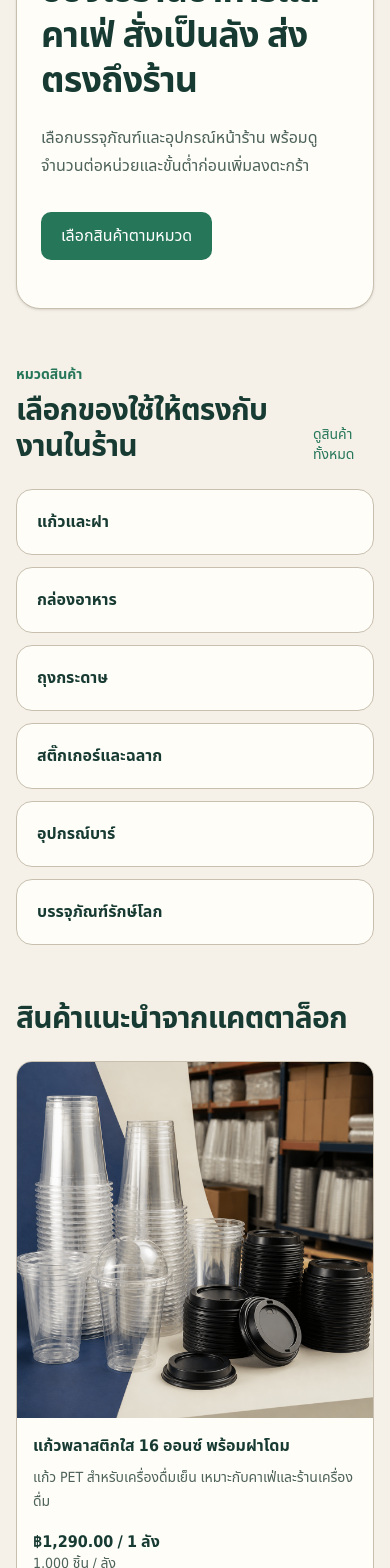
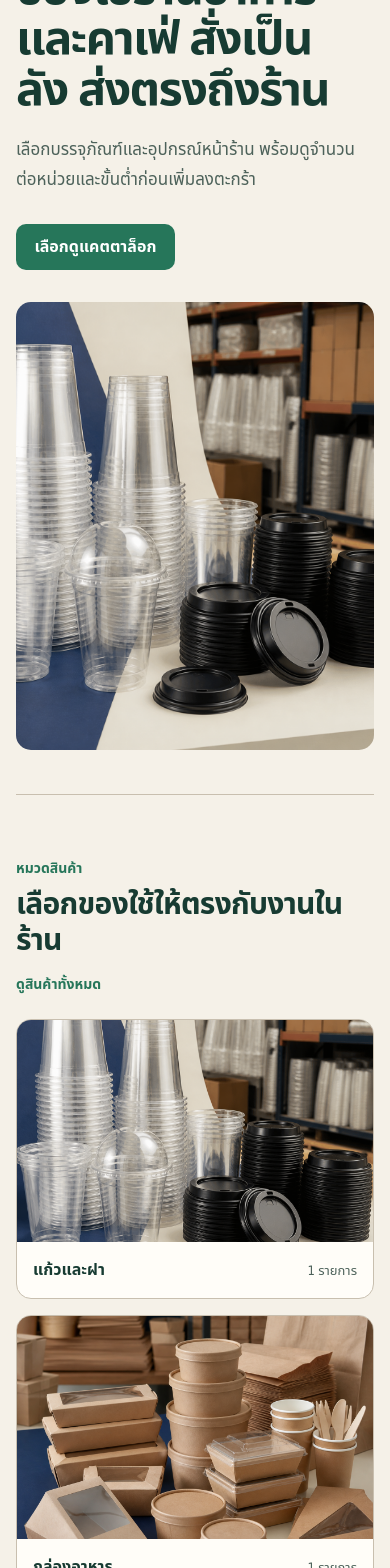
Before and after one commit to Phakinza007/supplymate-wholesale, a React (Vite) app: page / in a window 390 px wide. Shown: the part 360-1928 px from the top of the page. Built offline with nearby package versions, Linux system fonts and the light colour scheme.

Commit message:
feat: redesign SupplyMate catalogue journey

```diff
--- a/package.json
+++ b/package.json
@@ -13,6 +13,7 @@
     "pretest:e2e": "supabase start && node scripts/write-e2e-env.mjs && supabase db reset --yes",
     "test:e2e": "playwright test",
     "test:unit": "vitest run --passWithNoTests",
+    "test:showcase-e2e": "playwright test e2e/static-showcase.spec.ts --project=chromium",
     "test:showcase-artifact": "node scripts/assert-static-showcase.mjs"
   },
   "dependencies": {
--- a/src/showcase/ShowcaseCataloguePage.tsx
+++ b/src/showcase/ShowcaseCataloguePage.tsx
@@ -1,38 +1,11 @@
 import { Link, useSearchParams } from 'react-router-dom'
-import { formatPrice } from '@/lib/formatPrice'
-import { formatPackageLabel, quantityLabel } from '@/lib/wholesale'
-import { demoCategories, demoProducts, filterDemoProducts, type DemoProduct } from '@/demo/catalogue'
-import { toShowcaseAssetUrl } from '@/showcase/assetUrl'
+import { demoCategories, demoProducts, filterDemoProducts } from '@/demo/catalogue'
+import { ShowcaseCategoryTile } from '@/showcase/ShowcaseCategoryTile'
+import { ShowcaseHero } from '@/showcase/ShowcaseHero'
+import { ShowcaseProductCard } from '@/showcase/ShowcaseProductCard'
 
 interface ShowcaseCataloguePageProps {
   mode: 'home' | 'shop'
-}
-
-function ProductCard({ product }: { product: DemoProduct }) {
-  return (
-    <Link
-      to={`/products/${product.slug}`}
-      className="group flex flex-col overflow-hidden rounded-2xl border bg-card transition-colors hover:border-primary/50"
-    >
-      <img
-        src={toShowcaseAssetUrl(product.imagePath)}
-        alt={product.name}
-        className="aspect-square w-full bg-muted object-cover transition-transform group-hover:scale-105"
-      />
-      <div className="flex flex-1 flex-col gap-2 p-4">
-        <h3 className="font-semibold">{product.name}</h3>
-        <p className="text-sm leading-6 text-muted-foreground">{product.description}</p>
-        <div className="mt-auto pt-2">
-          <p className="font-semibold">
-            {formatPrice(product.price)} / {quantityLabel(product.packageUnit, 1)}
-          </p>
-          <p className="text-sm text-muted-foreground">
-            {formatPackageLabel(product.packageUnit, product.unitsPerPackage)}
-          </p>
-        </div>
-      </div>
-    </Link>
-  )
 }
 
 export function ShowcaseCataloguePage({ mode }: ShowcaseCataloguePageProps) {
@@ -54,60 +27,44 @@ export function ShowcaseCataloguePage({ mode }: ShowcaseCataloguePageProps) {
   }
 
   if (mode === 'home') {
-    const featuredProducts = visibleProducts.slice(0, 3)
+    const categoryTiles = demoCategories.map((category) => {
+      const products = demoProducts.filter((product) => product.categorySlug === category.slug)
+      return { ...category, imagePath: products[0].imagePath, productCount: products.length }
+    })
 
     return (
-      <div className="flex flex-col gap-14 sm:gap-16">
-        <section
-          aria-labelledby="home-title"
-          className="overflow-hidden rounded-3xl border bg-card px-6 py-12 shadow-sm sm:px-12 sm:py-16"
-        >
-          <div className="max-w-3xl">
-            <p className="mb-4 text-sm font-semibold tracking-wide text-primary">SUPPLYMATE WHOLESALE</p>
-            <h1 id="home-title" className="text-4xl leading-tight font-semibold tracking-tight sm:text-6xl">
-              ของใช้ร้านอาหารและคาเฟ่ สั่งเป็นลัง ส่งตรงถึงร้าน
-            </h1>
-            <p className="mt-5 max-w-2xl text-base leading-7 text-muted-foreground sm:text-lg">
-              เลือกบรรจุภัณฑ์และอุปกรณ์หน้าร้าน พร้อมดูจำนวนต่อหน่วยและขั้นต่ำก่อนเพิ่มลงตะกร้า
-            </p>
-            <Link to="/shop" className="mt-8 inline-flex rounded-lg bg-primary px-5 py-3 font-medium text-primary-foreground">
-              เลือกสินค้าตามหมวด
-            </Link>
-          </div>
-        </section>
+      <div className="flex flex-col gap-16 pb-8">
+        <ShowcaseHero />
 
         <section aria-labelledby="category-title">
-          <div className="flex items-end justify-between gap-4">
+          <div className="flex flex-col items-start justify-between gap-4 sm:flex-row sm:items-end">
             <div>
               <p className="text-sm font-semibold text-primary">หมวดสินค้า</p>
               <h2 id="category-title" className="mt-2 text-3xl font-semibold tracking-tight">
                 เลือกของใช้ให้ตรงกับงานในร้าน
               </h2>
             </div>
-            <Link to="/shop" className="text-sm font-medium text-primary hover:underline">
+            <Link to="/shop" className="text-sm font-semibold text-primary underline-offset-4 hover:underline">
               ดูสินค้าทั้งหมด
             </Link>
           </div>
-          <div className="mt-6 grid gap-3 sm:grid-cols-2 lg:grid-cols-3">
-            {demoCategories.map((category) => (
-              <Link
-                key={category.slug}
-                to={`/shop?category=${encodeURIComponent(category.slug)}`}
-                className="rounded-2xl border bg-card p-5 font-semibold transition-colors hover:border-primary/50"
-              >
-                {category.name}
-              </Link>
+          <div className="mt-6 grid gap-4 sm:grid-cols-2 lg:grid-cols-3">
+            {categoryTiles.map((category) => (
+              <ShowcaseCategoryTile key={category.slug} {...category} />
             ))}
           </div>
         </section>
 
-        <section aria-labelledby="featured-title" className="pb-8">
-          <h2 id="featured-title" className="text-3xl font-semibold tracking-tight">
+        <section aria-labelledby="featured-title">
+          <div className="max-w-2xl">
+            <p className="text-sm font-semibold text-primary">สินค้าสำหรับเริ่มต้น</p>
+            <h2 id="featured-title" className="mt-2 text-3xl font-semibold tracking-tight">
               สินค้าแนะนำจากแคตตาล็อก
             </h2>
+          </div>
           <div className="mt-6 grid gap-4 sm:grid-cols-2 lg:grid-cols-3">
-            {featuredProducts.map((product) => (
-              <ProductCard key={product.id} product={product} />
+            {demoProducts.slice(0, 3).map((product, index) => (
+              <ShowcaseProductCard key={product.id} product={product} eager={index === 0} />
             ))}
           </div>
         </section>
@@ -117,13 +74,22 @@ export function ShowcaseCataloguePage({ mode }: ShowcaseCataloguePageProps) {
 
   return (
     <section aria-labelledby="shop-title" className="pb-8">
-      <p className="text-sm font-semibold text-primary">แคตตาล็อก</p>
+      <header className="max-w-3xl">
+        <p className="text-sm font-semibold text-primary">แคตตาล็อกค้าส่ง</p>
         <h1 id="shop-title" className="mt-2 text-3xl font-semibold tracking-tight sm:text-4xl">
           เลือกสินค้าสำหรับร้านของคุณ
         </h1>
-      <div className="mt-8 flex flex-col gap-5 rounded-2xl border bg-card p-5">
-        <div className="flex flex-col gap-2">
-          <label htmlFor="product-search" className="font-medium">
+        <p className="mt-3 leading-7 text-muted-foreground">
+          ค้นหาและกรองสินค้าตัวอย่างตามหมวด โดย URL จะจดจำตัวเลือกไว้เมื่อแชร์หรือย้อนกลับ
+        </p>
+      </header>
+
+      <section aria-labelledby="catalogue-filter-title" className="mt-8 rounded-2xl border bg-card p-5">
+        <h2 id="catalogue-filter-title" className="text-lg font-semibold">
+          ค้นหาและกรองสินค้า
+        </h2>
+        <div className="mt-4 flex flex-col gap-2">
+          <label htmlFor="product-search" className="font-semibold">
             ค้นหาสินค้า
           </label>
           <input
@@ -131,9 +97,11 @@ export function ShowcaseCataloguePage({ mode }: ShowcaseCataloguePageProps) {
             type="search"
             value={query}
             onChange={(event) => updateFilter('query', event.target.value)}
-            className="rounded-lg border bg-background px-3 py-2"
+            className="min-h-11 w-full rounded-lg border bg-background px-3 py-2 sm:max-w-xl"
           />
         </div>
+        <div className="mt-5">
+          <p className="mb-2 text-sm font-semibold">เลือกหมวดสินค้า</p>
           <div role="group" aria-label="เลือกหมวดสินค้า" className="flex flex-wrap gap-2">
             <button
               type="button"
@@ -156,13 +124,31 @@ export function ShowcaseCataloguePage({ mode }: ShowcaseCataloguePageProps) {
             ))}
           </div>
         </div>
+      </section>
+
+      <div className="mt-6 flex flex-wrap items-center justify-between gap-3">
+        <p aria-live="polite" className="font-semibold">
+          พบสินค้า {visibleProducts.length.toLocaleString('th-TH')} รายการ
+        </p>
+        {(query || categorySlug) && (
+          <button
+            type="button"
+            onClick={() => setSearchParams({})}
+            className="rounded-lg border px-3 py-2 text-sm font-semibold hover:border-primary hover:text-primary"
+          >
+            ล้างตัวกรอง
+          </button>
+        )}
+      </div>
 
       {visibleProducts.length === 0 ? (
-        <p className="mt-8 text-muted-foreground">ไม่พบสินค้าที่ตรงกับการค้นหา</p>
+        <p className="mt-8 rounded-2xl border bg-card p-6 text-muted-foreground">
+          ไม่พบสินค้าที่ตรงกับการค้นหา
+        </p>
       ) : (
-        <div className="mt-8 grid gap-4 sm:grid-cols-2 lg:grid-cols-3">
+        <div className="mt-6 grid gap-4 sm:grid-cols-2 lg:grid-cols-3">
           {visibleProducts.map((product) => (
-            <ProductCard key={product.id} product={product} />
+            <ShowcaseProductCard key={product.id} product={product} />
           ))}
         </div>
       )}
--- a/src/showcase/ShowcaseHero.tsx
+++ b/src/showcase/ShowcaseHero.tsx
@@ -11,7 +11,7 @@ export function ShowcaseHero() {
           เลือกบรรจุภัณฑ์และอุปกรณ์หน้าร้าน พร้อมดูจำนวนต่อหน่วยและขั้นต่ำก่อนเพิ่มลงตะกร้า
         </p>
         <Link to="/shop" className="wholesale-hero__action">
-          เลือกสินค้าตามหมวด
+          เลือกดูแคตตาล็อก
         </Link>
       </div>
       <img
```
Also changed, not shown: 1 other file (tests, documents, lock files or other folders). Lines whose indentation alone changed are shown as unchanged.
